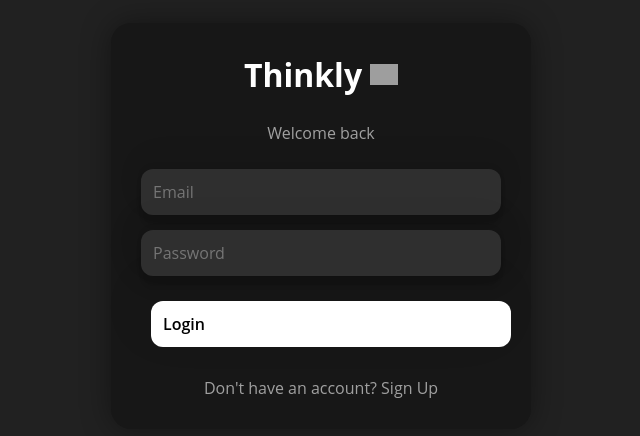
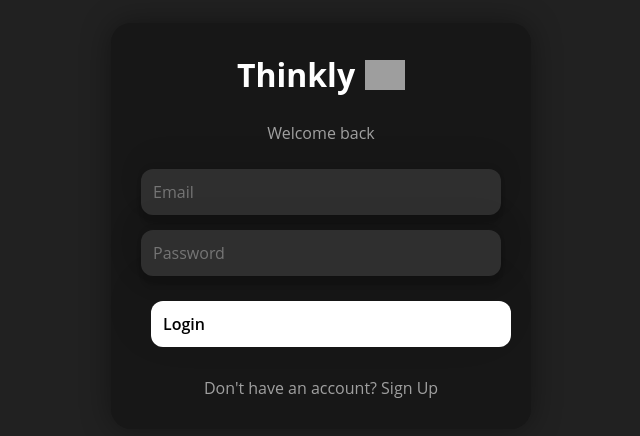
Before and after one commit to vidushish/Thinkly, a React (Vite) app in the folder Frontend/: page / in a window 1280 px wide. Shown: the part 174-610 px from the top of the page, without its empty margins (319-959 px from the left). Built offline with nearby package versions, Linux system fonts and the light colour scheme; no server answers; grey boxes are pictures that could not be loaded.

Commit message:
Improve auth page branding and alignment

```diff
--- a/Frontend/src/Auth.css
+++ b/Frontend/src/Auth.css
@@ -71,6 +71,7 @@
 	cursor: pointer;
 
 	transition: 0.2s;
+	text-align: center;
 }
 
 .authCard button:hover {
@@ -91,8 +92,9 @@
 	display: flex;
 	justify-content: center;
 	align-items: center;
-	gap: 8px;
+	gap: 10px;
 	margin-bottom: 10px;
+	width: 100%;
 }
 
 .authLogo h1 {
@@ -100,8 +102,8 @@
 }
 
 .authLogo img {
-	width: 28px;
-	height: 28px;
+	width: 40px;
+	height: 40px;
 	object-fit: contain;
 }
 
```
